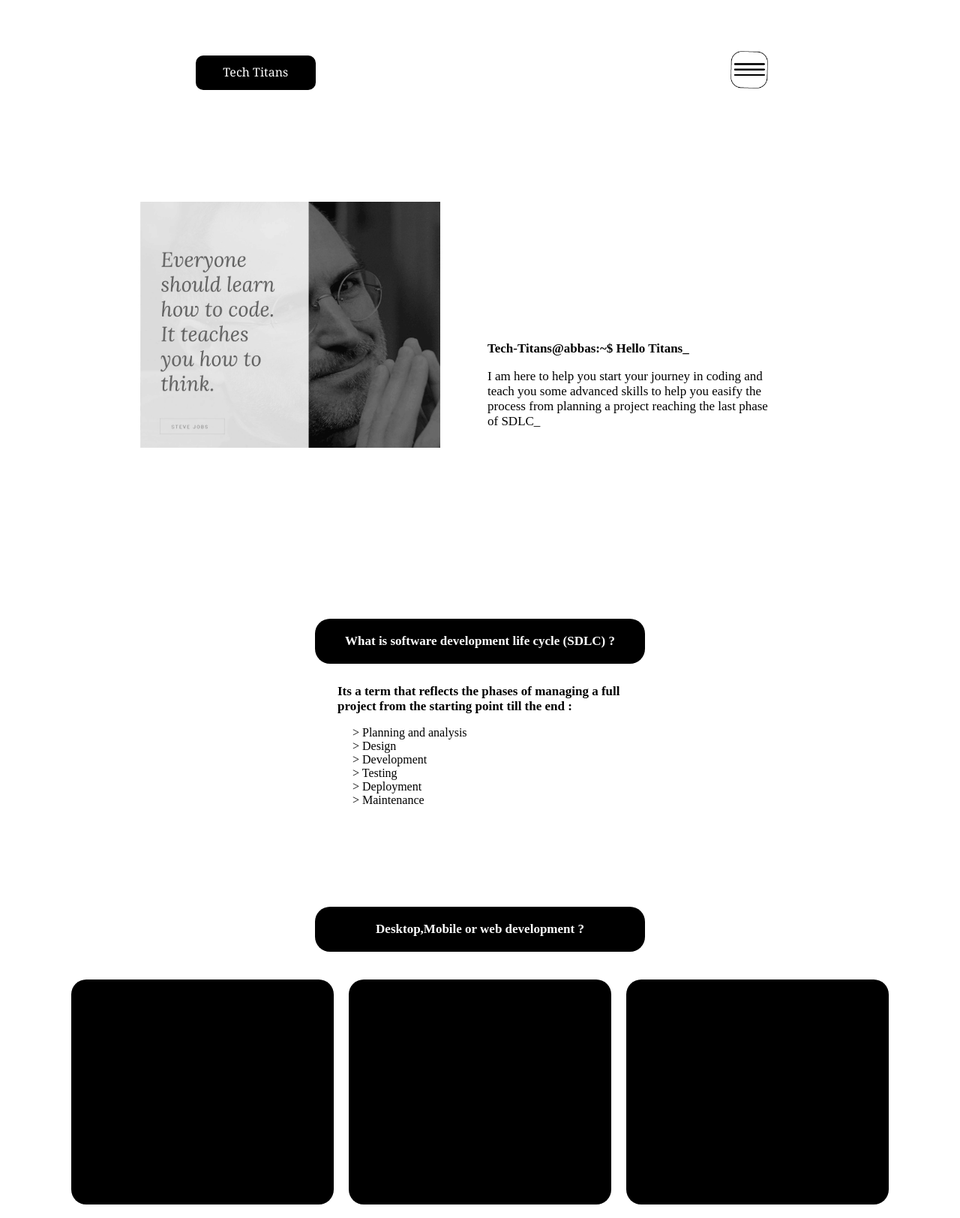
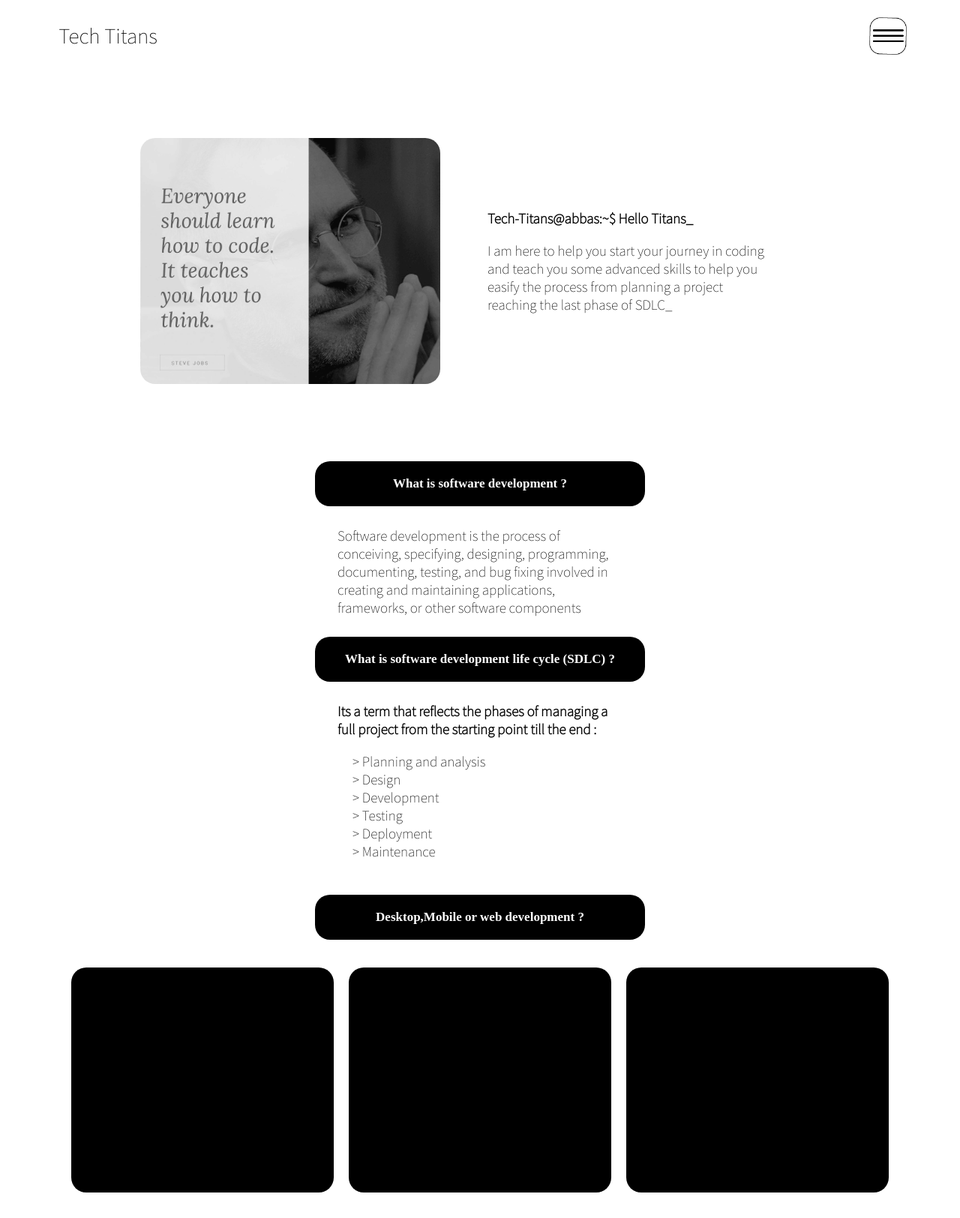
Before and after one commit to abbasnasser/TechTitans, a PHP site: page / in a window 1280 px wide. Shown: the whole page at 75% size. After the commit the page ends 1590 px from the top, so only its background shows below. Run offline with PHP 8.4, Linux system fonts and the light colour scheme.

Commit message:
Add files via upload

```diff
--- /dev/null
+++ b/fonts.css
@@ -0,0 +1,70 @@
+/* cyrillic-ext */
+@font-face {
+  font-family: "Source Sans Pro";
+  font-style: normal;
+  font-weight: 200;
+  font-display: swap;
+  src: url(./woffs\ source\ sans\ pro/1.woff2) format("woff2");
+  unicode-range: U+0460-052F, U+1C80-1C88, U+20B4, U+2DE0-2DFF, U+A640-A69F,
+    U+FE2E-FE2F;
+}
+/* cyrillic */
+@font-face {
+  font-family: "Source Sans Pro";
+  font-style: normal;
+  font-weight: 200;
+  font-display: swap;
+  src: url(./woffs\ source\ sans\ pro/2.woff2) format("woff2");
+  unicode-range: U+0301, U+0400-045F, U+0490-0491, U+04B0-04B1, U+2116;
+}
+/* greek-ext */
+@font-face {
+  font-family: "Source Sans Pro";
+  font-style: normal;
+  font-weight: 200;
+  font-display: swap;
+  src: url(./woffs\ source\ sans\ pro/3.woff2) format("woff2");
+  unicode-range: U+1F00-1FFF;
+}
+/* greek */
+@font-face {
+  font-family: "Source Sans Pro";
+  font-style: normal;
+  font-weight: 200;
+  font-display: swap;
+  src: url(./woffs\ source\ sans\ pro/4.woff2) format("woff2");
+  unicode-range: U+0370-03FF;
+}
+/* vietnamese */
+@font-face {
+  font-family: "Source Sans Pro";
+  font-style: normal;
+  font-weight: 200;
+  font-display: swap;
+  src: url(./woffs\ source\ sans\ pro/5.woff2) format("woff2");
+  unicode-range: U+0102-0103, U+0110-0111, U+0128-0129, U+0168-0169, U+01A0-01A1,
+    U+01AF-01B0, U+0300-0301, U+0303-0304, U+0308-0309, U+0323, U+0329,
+    U+1EA0-1EF9, U+20AB;
+}
+/* latin-ext */
+@font-face {
+  font-family: "Source Sans Pro";
+  font-style: normal;
+  font-weight: 200;
+  font-display: swap;
+  src: url(./woffs\ source\ sans\ pro/6.woff2) format("woff2");
+  unicode-range: U+0100-02AF, U+0300-0301, U+0303-0304, U+0308-0309, U+0323,
+    U+0329, U+1E00-1EFF, U+2020, U+20A0-20AB, U+20AD-20CF, U+2113, U+2C60-2C7F,
+    U+A720-A7FF;
+}
+/* latin */
+@font-face {
+  font-family: "Source Sans Pro";
+  font-style: normal;
+  font-weight: 200;
+  font-display: swap;
+  src: url(./woffs\ source\ sans\ pro/7.woff2) format("woff2");
+  unicode-range: U+0000-00FF, U+0131, U+0152-0153, U+02BB-02BC, U+02C6, U+02DA,
+    U+02DC, U+0300-0301, U+0303-0304, U+0308-0309, U+0323, U+0329, U+2000-206F,
+    U+2074, U+20AC, U+2122, U+2191, U+2193, U+2212, U+2215, U+FEFF, U+FFFD;
+}
--- a/index.html
+++ b/index.html
@@ -1,68 +1,102 @@
 <!DOCTYPE html>
 <html lang="en">
   <head>
-    <meta charset="UTF-8">
-    <meta http-equiv="X-UA-Compatible" content="IE=edge">
-    <meta name="viewport" content="width=device-width, initial-scale=1.0">
+    <meta charset="UTF-8" />
+    <meta http-equiv="X-UA-Compatible" content="IE=edge" />
+    <meta name="viewport" content="width=device-width, initial-scale=1.0" />
     <title>Document</title>
-    <link rel="stylesheet" href="style.css">
+    <link rel="stylesheet" href="style.css" />
+    <link rel="stylesheet" href="./fonts.css" />
   </head>
   <body>
-
-  <div>
-
-
-  </div>
-    <div style="  display: none;"   class="menues" id="menus">
-       <a href="#cont2" style="text-decoration: none;" > <p class="menu_items">SDLC</p></a>
-       <a href="#cont5" style="text-decoration: none;"> <p class="menu_items">Courses</p></a>
-       <a href="#cont6" style="text-decoration: none;"> <p class="menu_items"> Contact us</p></a>
-       <a href="#cont7" style="text-decoration: none;"> <p class="menu_items"> FAQs</p></a>
-
+    <div></div>
+    <div style="display: none" class="menues" id="menus">
+      <a href="#soft_dev" style="text-decoration: none">
+        <p class="menu_items">Get Started</p></a
+      >
+      <a href="#cont2" style="text-decoration: none">
+        <p class="menu_items">SDLC</p></a
+      >
+      <a href="#cont5" style="text-decoration: none">
+        <p class="menu_items">Courses</p></a
+      >
+      <a href="#cont6" style="text-decoration: none">
+        <p class="menu_items">Contact us</p></a
+      >
+      <a href="#cont7" style="text-decoration: none">
+        <p class="menu_items">FAQs</p></a
+      >
     </div>
     <!-- --------------------nav bar----------------- -->
     <div id="nav_bar" class="nav_bar">
-        <a style="text-decoration: none;" href="#cont2"> <p class="title">Tech Titans</p></a>
-        <a id="mnu" style="text-decoration: none;" >
-
+      <a style="text-decoration: none" href="">
+        <p class="title">Tech Titans</p></a
+      >
+      <a id="mnu" style="text-decoration: none">
         <img
           class="menu"
           style="width: 50px"
           src="./assets/menu.png"
           alt=""
-            srcset=""
-          />
+          srcset="" />
       </a>
     </div>
     <!-- end of nav bar -->
     <!-- --------------------------------------------- -->
     <!-- ---------------------page one----------------------- -->
+    <div id="cor1">
       <div class="dd">
         <div id="cont1" class="cont1">
-    <img style=" width: 80%; max-width: 400px;min-width: 250px;" src="./assets/jobs.png" alt="">
+          <img
+            style="
+              width: 90%;
+              max-width: 400px;
+              min-width: 250px;
+              border-radius: 20px;
+            "
+            src="./assets/jobs.png"
+            alt="" />
           <div class="txtt">
-      <p style="font-weight: 900;"  >Tech-Titans@abbas:~$ Hello Titans_</p>
-    <p class="data2">I am here to help you start your journey in coding
-      and teach you some advanced skills to help you easify the process from planning a project reaching the last phase of SDLC_</p>
+            <p style="font-weight: 900">Tech-Titans@abbas:~$ Hello Titans_</p>
+            <p class="data2">
+              I am here to help you start your journey in coding and teach you
+              some advanced skills to help you easify the process from planning
+              a project reaching the last phase of SDLC_
+            </p>
           </div>
         </div>
       </div>
 
+      <div class="cont2_holder">
+        <!-- ---------------------page two----------------------- -->
+        <div id="soft_dev" class="cont2">
+          <p class="SDLC">What is software development ?</p>
+        </div>
+        <!-- ---------------------page three----------------------- -->
 
+        <div id="cont3" class="cont3">
+          <div class="softwareDev_define">
+            Software development is the process of conceiving, specifying,
+            designing, programming, documenting, testing, and bug fixing
+            involved in creating and maintaining applications, frameworks, or
+            other software components
+          </div>
+        </div>
+
+        <!-- --------------------------------------------- -->
+      </div>
 
       <div class="cont2_holder">
         <!-- ---------------------page two----------------------- -->
-<div id="cont2"  class="cont2">
-  <p class="SDLC"> What is software development life cycle (SDLC) ?
-  </p>
-
+        <div id="cont2" class="cont2">
+          <p class="SDLC">What is software development life cycle (SDLC) ?</p>
         </div>
         <!-- ---------------------page three----------------------- -->
 
         <div id="cont3" class="cont3">
           <div class="sdlc_content">
-    Its a term that reflects the phases of managing a full project
-from the starting point till the end :
+            Its a term that reflects the phases of managing a full project from
+            the starting point till the end :
           </div>
         </div>
 
@@ -70,32 +104,30 @@ from the starting point till the end :
         <div id="cont4" class="cont4">
           <ul class="lst" style="list-style-type: none">
             <li>> Planning and analysis</li>
-    <li> > Design</li>
+            <li>> Design</li>
             <li>> Development</li>
-    <li>>  Testing</li>
-    <li>>  Deployment</li>
-    <li>>  Maintenance</li>
-
+            <li>> Testing</li>
+            <li>> Deployment</li>
+            <li>> Maintenance</li>
           </ul>
         </div>
         <!-- --------------------------------------------- -->
       </div>
 
+      <div id="cont5" class="cont5">
+        <p class="SDLC">Desktop,Mobile or web development ?</p>
+      </div>
 
-    <div id="cont5" class="cont5">
-        <p class="SDLC"> Desktop,Mobile or web development ?
-
-      </div>
       <!-- --------------------------------------------- -->
       <div id="cont6" class="cont5">
         <div class="container_major"></div>
         <div class="container_major"></div>
         <div class="container_major"></div>
-
       </div>
 
+      <!-- </div> -->
+    </div>
 
-    </div>
     <script src="./index.js"></script>
   </body>
 </html>
--- a/index.js
+++ b/index.js
@@ -1,31 +1,30 @@
 function myFunction() {
-    var x=document.getElementById('menus')
+  var x = document.getElementById("menus");
+  var b = document.getElementById("cor1");
+
   if (x.style.display === "block") {
-        x.style.animation='animatemenuout 0.5s'
-        setTimeout(hide,400)
+    x.style.animation = "animatemenuout 0.5s";
+    setTimeout(hide, 400);
     function hide() {
       x.style.display = "none";
     }
-
   } else {
-        x.style.animation='animatemenuin 0.5s'
+    x.style.animation = "animatemenuin 0.5s";
+    b.classList.add("add_blur_effect_menu");
     x.style.display = "block";
   }
 }
 
+var x = document.getElementById("mnu");
+var x2 = document.getElementById("menus");
+x.addEventListener("click", myFunction);
 
+window.addEventListener("mouseup", function (event) {
+  if (event.target != x2) {
+    var b = document.getElementById("cor1");
 
+    b.classList.remove("add_blur_effect_menu");
 
-
-var x=document.getElementById('mnu')
-var x2=document.getElementById('menus')
-x.addEventListener('click',myFunction)
-
-window.addEventListener('mouseup' ,function(event) {
-    if(event.target!=x2){
-
-        x2.style.display='none'
-
+    x2.style.display = "none";
   }
-
-})
+});
--- a/style.css
+++ b/style.css
@@ -3,44 +3,43 @@ html {
 }
 
 .nav_bar {
-  /* position: fixed; */
-  height: 100px;
+  height: 70px;
   width: 100%;
   background-color: transparent;
   color: #00477a;
-  top: 0px;
+  padding-top: 10px;
   z-index: 3;
-  margin-top: 0px;
-  padding-top: 50px;
 }
 
 .title {
-  color: white;
-  background-color: black;
+  color: black;
+  background-color: transparent;
   border-radius: 10px;
-  font-family: Cambria, Cochin, Georgia, Times, "Times New Roman", serif;
+  font-family: "Source Sans Pro", sans-serif;
+  font-size: 29px;
   font-weight: 500;
-  position: relative;
-  left: 20%;
+  position: absolute;
+  left: 5%;
+  top: 0px;
   text-align: center;
-  padding-top: 11px;
-  height: 35px;
+
   width: 160px;
-  bottom: 0px;
 }
 
 .menu {
-  position: absolute;
-  top: 68px;
-  right: 20%;
+  position: relative;
+  top: 5px;
+  float: right;
+  margin-right: 5%;
 }
 .menues {
   position: absolute;
   background-color: black;
-  height: 200px;
+  height: 240px;
   width: 200px;
-  top: 120px;
-  right: 20%;
+  top: 70px;
+  right: 5%;
+
   z-index: 7;
   border-radius: 20px;
   margin-top: 10px;
@@ -48,57 +47,68 @@ html {
   border-color: black;
   text-align: center;
 }
-.menu_items{
+.menu_items {
   color: white;
   font-size: 20px;
 }
+
+.add_blur_effect_menu {
+  animation: blurer 0.1s;
+  filter: blur(1px);
+}
+
+@keyframes blurer {
+  from {
+    filter: blur(0px);
+  }
+  to {
+    filter: blur(1px);
+  }
+}
+
 @keyframes animatemenuin {
   from {
     opacity: 0;
   }
   to {
-    opacity: 1;
-  }
-}
-
-@keyframes animatemenuout {
-  from {
-    opacity: 1;
-  }
-  to {
-    opacity: 0;
+    opacity: 10;
   }
 }
 
 .cont1 {
-  padding-top: -20px;
+  padding-top: 20px;
   width: 100%;
   background-color: transparent;
   display: flex;
   flex-wrap: wrap;
   align-items: center;
   justify-content: center;
-  /* height: 1000px; */
-
 }
 
 .txtt {
   position: relative;
 
   max-width: 380px;
-  font-family: "Times New Roman", Times, serif;
-  font-size: 17px;
+  font-family: "Source Sans Pro", sans-serif;
+  font-size: 19px;
   padding-left: 5%;
   padding-right: 5%;
+  background-color: transparent;
+}
+.softwareDev_define {
+  padding-top: 10px;
+  background-color: transparent;
+  max-width: 380px;
+  padding-left: 10%;
+  padding-right: 10%;
+  font-family: "Source Sans Pro", sans-serif;
+  color: black;
 
+  font-size: 19px;
 }
-.cont2_holder{
-    background-color: transparent;
-    margin-bottom: 100px;
-    margin-top: 100px;
-}
+
 .cont2 {
-  margin-top: 60px;
+  margin-top: 10px;
 
   width: 100%;
   background-color: transparent;
@@ -136,9 +146,10 @@ html {
   max-width: 380px;
   padding-left: 10%;
   padding-right: 10%;
-  font-family: "Times New Roman", Times, serif;
-  font-size: 17px;
+  font-family: "Source Sans Pro", sans-serif;
+  color: black;
   font-weight: 900;
+  font-size: 19px;
 }
 .cont4 {
   width: 100%;
@@ -150,6 +161,8 @@ html {
 .lst {
   max-width: 380px;
   width: 90%;
+  font-family: "Source Sans Pro", sans-serif;
+  font-size: 19px;
 }
 
 .cont5 {
@@ -198,103 +211,94 @@ html {
   }
 }
 @media only screen and (min-width: 701px) {
-
 }
 @media only screen and (min-width: 900px) {
-    .txtt{
-        padding-top: 200px;
+  .txtt {
+    /* padding-top: 200px; */
   }
-
 }
 
 @media only screen and (min-height: 500px) {
   .cont1 {
     height: 480px;
   }
-    .txtt{
-      top: -90px;
+  .txtt {
+    /* top: -70px; */
   }
-
 }
-
-
 
 @media only screen and (min-height: 601px) {
   .cont1 {
     height: 480px;
   }
-    .txtt{
-      top: -20px;
+  .txtt {
+    /* top: 10px; */
   }
-
 }
-
 
 @media only screen and (min-height: 701px) {
   .cont1 {
-    height: 550px;
+    height: 480px;
   }
-  .txtt{
-    top: -20px;
+  .txtt {
+    /* top: -80px; */
   }
-
 }
 
 @media only screen and (min-height: 801px) {
   .cont1 {
-    height: 620px;
+    height: 420px;
   }
-  .txtt{
-    top: -70px;
+  .txtt {
+    /* top: -110px; */
   }
 }
 
 @media only screen and (min-height: 851px) {
   .cont1 {
-    height: 670px;
+    height: 470px;
   }
 
-  .txtt{
-    top: -90px;
+  .txtt {
+    /* top: -90px; */
   }
 }
 
 @media only screen and (min-height: 900px) {
   .cont1 {
-    height: 750px;
+    height: 500px;
   }
-  .txtt{
-    top: -110px;
+  .txtt {
+    /* top: -110px; */
   }
 }
 
-
 @media only screen and (min-height: 1000px) {
   .cont1 {
-      height: 900px;
-      padding-top: 150px;
+    height: 500px;
+    /* padding-top: 150px;
   }
-    .txtt{
-      top: -200px;
+  .txtt {
+    /* top: -200px; */
   }
 }
 
 @media only screen and (min-height: 1100px) {
   .cont1 {
-      height: 1000px;
-      padding-top: 150px;
+    height: 500px;
+    /* padding-top: 150px; */
   }
-    .txtt{
-      top: -250px;
+  .txtt {
+    /* top: -250px; */
   }
 }
 
 @media only screen and (min-height: 1300px) {
   .cont1 {
-      height: 1000px;
-      padding-top: 150px;
+    height: 500px;
+    /* padding-top: 150px; */
   }
-    .txtt{
-      top: -100px;
+  .txtt {
+    /* top: -100px; */
   }
 }
```
Also changed, not shown: woffs source sans pro/1.woff2 (added), woffs source sans pro/2.woff2 (added), woffs source sans pro/3.woff2 (added), woffs source sans pro/4.woff2 (added), woffs source sans pro/5.woff2 (added), woffs source sans pro/6.woff2 (added), woffs source sans pro/7.woff2 (added). Lines whose indentation alone changed are shown as unchanged.
